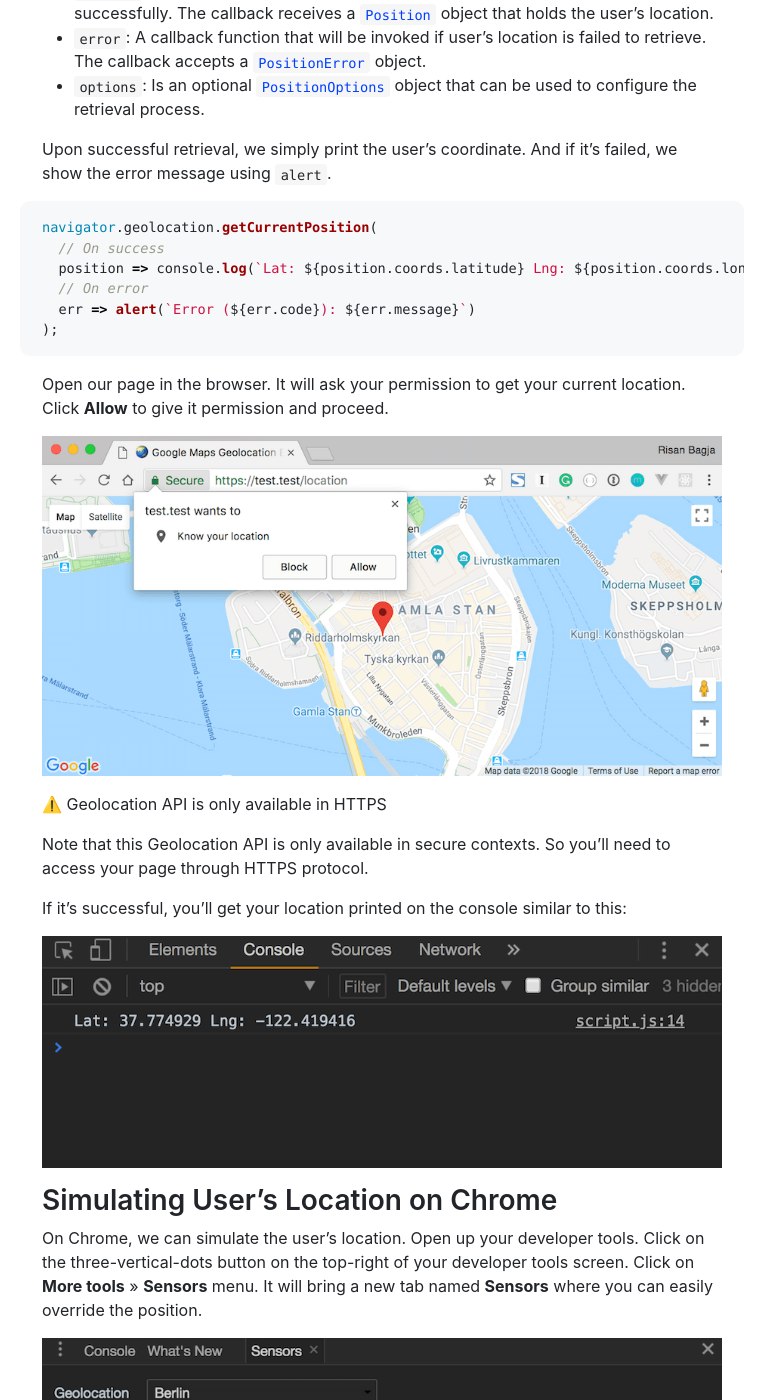
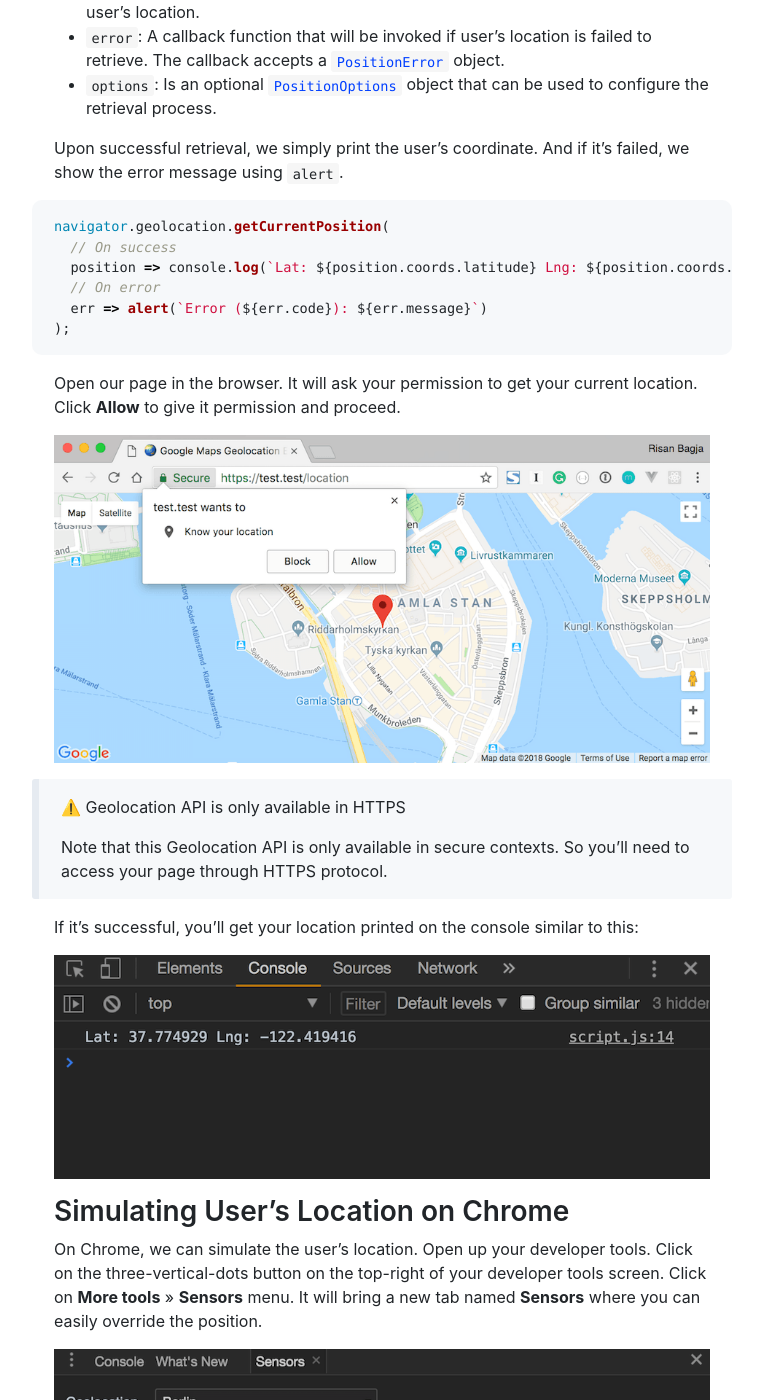
Before and after one commit to risan/risanb.com-deprecated, a Jekyll site: the page built from _posts/2018-03-16-track-user-location-google-maps.md, in a window 1280 px wide and 1400 px high, scrolled down 5968 px. Shown: the whole window, without its empty margins (258-1033 px from the left). Built offline with Jekyll 4.4.1, drawn with Linux system fonts in a browser that asks for light colours; comment, search, counter and statistics services are not loaded.

Commit message:
Update style and introduce asset hash

```diff
--- a/_config.yml
+++ b/_config.yml
@@ -17,6 +17,7 @@ theme_settings:
   date_format: "%-d %b %Y"
   google_analytics: UA-27136969-15
   disqus_website_name: risanb
+  asset_hash: "20190426"
   menu_pages:
     -
       path: blog.md
--- a/_layouts/default.html
+++ b/_layouts/default.html
@@ -9,7 +9,7 @@
     {%- seo title -%}
   {%- endif -%}
   <meta name="viewport" content="width=device-width, initial-scale=1">
-  <link rel="stylesheet" href="{{ '/css/main.css' | relative_url }}">
+  <link rel="stylesheet" href="{{ '/css/main.css?v=' | relative_url | append: site.theme_settings.asset_hash }}">
   <link rel="shortcut icon" href="{{ '/img/earth-48x48.png' | relative_url }}">
   {%- feed_meta -%}
 </head>
--- a/_sass/_type.scss
+++ b/_sass/_type.scss
@@ -39,6 +39,25 @@ img {
   max-width: 100%;
 }
 
+blockquote {
+  margin-left: -1.35 * $spacer;
+  margin-right: -1.35 * $spacer;
+  padding: $spacer 1.35 * $spacer;
+  background: $blockquote-bg;
+  border-left: 7px solid darken($blockquote-bg, 5%);
+  border-radius: 3px;
+
+  @include screen-md {
+    margin-left: 0;
+    margin-right: 0;
+    padding: $spacer;
+  }
+
+  p:last-child {
+    margin-bottom: 0;
+  }
+}
+
 code {
   font-size: $code-font-size;
   color: inherit;
@@ -72,8 +91,8 @@ pre {
 
   @include screen-md {
     border-radius: 3px;
-    margin-left: -1 * $spacer;
-    margin-right: -1 * $spacer;
+    margin-left: 0;
+    margin-right: 0;
     padding: $spacer;
   }
 
@@ -84,7 +103,10 @@ pre {
   }
 }
 
-ul,
-ol {
+ul, ol {
   padding-left: 2rem;
+
+  @include screen-sm {
+    padding-left: 1.5rem;
+  }
 }
--- a/_sass/_variables.scss
+++ b/_sass/_variables.scss
@@ -1,6 +1,7 @@
 $black: #212529;
 $blue: #003fff;
 $grey: #6b7886;
+$grey-lighten: #f6f8fa;
 $purple: #ae2acc;
 $white: #fff;
 
@@ -15,9 +16,10 @@ $link-decoration: none;
 $link-hover-color: $purple;
 $link-hover-decoration: none;
 
+$blockquote-bg: $grey-lighten;
 $code-font-size: 85%;
 $inline-code-bg: rgba(27, 31, 35, .04);
-$pre-bg: #f6f8fa;
+$pre-bg: $grey-lighten;
 $pre-color: $black;
 
 $font-family-base: -apple-system, BlinkMacSystemFont, 'Segoe UI', Roboto, 'Helvetica Neue', Arial, 'Noto Sans', sans-serif, 'Apple Color Emoji', 'Segoe UI Emoji', 'Segoe UI Symbol', 'Noto Color Emoji';
--- a/css/main.scss
+++ b/css/main.scss
@@ -5,8 +5,13 @@
 // Layout
 .container {
   max-width: $container-max-width;
-  padding: 0 $spacer * 1.25;
+  padding: 0 $spacer * 2;
   margin: auto;
+
+  @include screen-sm {
+    padding-left: 1.25 * $spacer;
+    padding-right: 1.25 * $spacer;
+  }
 }
 
 .header {
```
